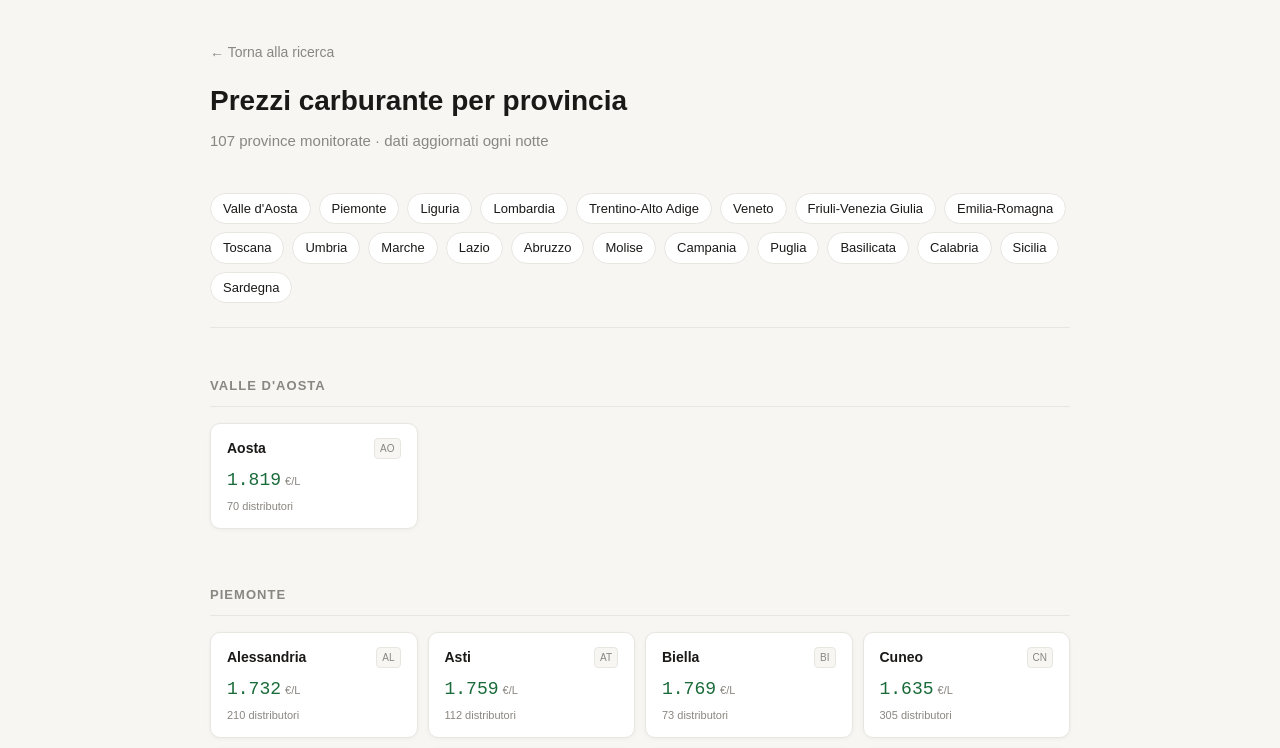
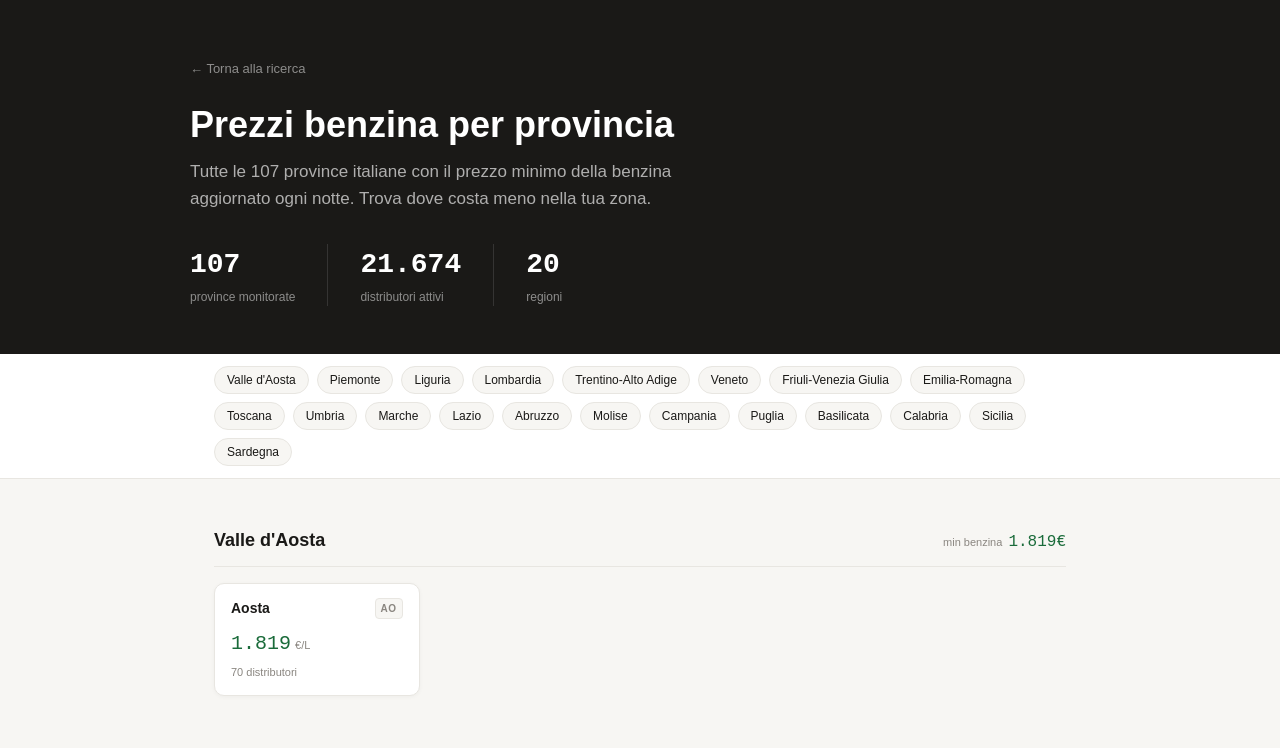
Before and after one commit to YannickMarguerettaz/benzina-economica, a Next.js app: page /province in a window 1280 px wide. Shown: the top 748 px of the page. Built offline with nearby package versions, Linux system fonts and the light colour scheme.

Commit message:
Pagina province: hero, stat bar, nav regioni sticky

```diff
--- a/src/app/province/page.tsx
+++ b/src/app/province/page.tsx
@@ -44,66 +44,89 @@ const REGIONI: Record<string, string[]> = {
   'Sardegna': ['CA', 'NU', 'OR', 'SS', 'SU'],
 };
 
-function getProvince(): Record<string, Provincia[]> {
+function getProvince(): { regioniMap: Record<string, Provincia[]>; totaleDistributori: number } {
   const path = join(process.cwd(), 'public', 'data', 'province.json');
   const tutte: Provincia[] = JSON.parse(readFileSync(path, 'utf-8')).province;
 
   const bySigna: Record<string, Provincia> = {};
+  let totaleDistributori = 0;
   for (const p of tutte) {
     bySigna[p.sigla] = { ...p, nome: NOMI_CORRETTI[p.sigla] ?? p.nome };
+    totaleDistributori += p.totale_distributori;
   }
 
-  const result: Record<string, Provincia[]> = {};
+  const regioniMap: Record<string, Provincia[]> = {};
   for (const [regione, sigle] of Object.entries(REGIONI)) {
-    result[regione] = sigle
+    regioniMap[regione] = sigle
       .map((s) => bySigna[s])
       .filter(Boolean)
       .sort((a, b) => a.nome.localeCompare(b.nome, 'it'));
   }
-  return result;
+  return { regioniMap, totaleDistributori };
 }
 
 export default function PaginaProvince() {
-  const regioniMap = getProvince();
+  const { regioniMap, totaleDistributori } = getProvince();
   const regioni = Object.keys(REGIONI);
 
   return (
-    <main style={{ maxWidth: 900, margin: '0 auto', padding: '40px 20px' }}>
+    <div style={{ background: 'var(--bg)', minHeight: '100vh' }}>
 
-      {/* Header */}
-      <div style={{ marginBottom: 40 }}>
-        <Link href="/" style={{ color: 'var(--muted)', fontSize: 14, textDecoration: 'none' }}>
+      {/* Hero */}
+      <div style={{
+        background: 'var(--text)',
+        color: '#fff',
+        padding: '56px 24px 48px',
+      }}>
+        <div style={{ maxWidth: 900, margin: '0 auto' }}>
+          <Link href="/" style={{ color: 'rgba(255,255,255,0.5)', fontSize: 13, textDecoration: 'none', display: 'inline-block', marginBottom: 24 }}>
             ← Torna alla ricerca
           </Link>
-        <h1 style={{ fontSize: 28, fontWeight: 600, marginTop: 16, marginBottom: 8 }}>
-          Prezzi carburante per provincia
+          <h1 style={{ fontSize: 36, fontWeight: 600, lineHeight: 1.2, marginBottom: 12 }}>
+            Prezzi benzina per provincia
           </h1>
-        <p style={{ color: 'var(--muted)', fontSize: 15 }}>
-          107 province monitorate · dati aggiornati ogni notte
+          <p style={{ fontSize: 17, color: 'rgba(255,255,255,0.65)', maxWidth: 520, lineHeight: 1.6, marginBottom: 32 }}>
+            Tutte le 107 province italiane con il prezzo minimo della benzina aggiornato ogni notte. Trova dove costa meno nella tua zona.
           </p>
+
+          {/* Stat bar */}
+          <div style={{ display: 'flex', gap: 32, flexWrap: 'wrap' }}>
+            <div>
+              <div style={{ fontSize: 28, fontWeight: 600, fontFamily: 'DM Mono, monospace' }}>107</div>
+              <div style={{ fontSize: 12, color: 'rgba(255,255,255,0.5)', marginTop: 2 }}>province monitorate</div>
+            </div>
+            <div style={{ width: 1, background: 'rgba(255,255,255,0.12)' }} />
+            <div>
+              <div style={{ fontSize: 28, fontWeight: 600, fontFamily: 'DM Mono, monospace' }}>
+                {totaleDistributori.toLocaleString('it')}
+              </div>
+              <div style={{ fontSize: 12, color: 'rgba(255,255,255,0.5)', marginTop: 2 }}>distributori attivi</div>
+            </div>
+            <div style={{ width: 1, background: 'rgba(255,255,255,0.12)' }} />
+            <div>
+              <div style={{ fontSize: 28, fontWeight: 600, fontFamily: 'DM Mono, monospace' }}>20</div>
+              <div style={{ fontSize: 12, color: 'rgba(255,255,255,0.5)', marginTop: 2 }}>regioni</div>
+            </div>
+          </div>
+        </div>
       </div>
 
       {/* Ancore regioni */}
-      <div style={{
-        display: 'flex',
-        flexWrap: 'wrap',
-        gap: 8,
-        marginBottom: 48,
-        paddingBottom: 24,
-        borderBottom: '1px solid var(--border)',
-      }}>
+      <div style={{ background: 'var(--surface)', borderBottom: '1px solid var(--border)', position: 'sticky', top: 0, zIndex: 10 }}>
+        <div style={{ maxWidth: 900, margin: '0 auto', padding: '12px 24px', display: 'flex', gap: 8, flexWrap: 'wrap' }}>
           {regioni.map((r) => (
             <a
               key={r}
               href={`#${r.toLowerCase().replace(/[^a-z0-9]+/g, '-')}`}
               style={{
-              fontSize: 13,
-              padding: '5px 12px',
+                fontSize: 12,
+                fontWeight: 500,
+                padding: '4px 12px',
                 border: '1px solid var(--border)',
                 borderRadius: 20,
                 color: 'var(--text)',
                 textDecoration: 'none',
-              background: 'var(--surface)',
+                background: 'var(--bg)',
                 whiteSpace: 'nowrap',
               }}
             >
@@ -111,29 +134,47 @@ export default function PaginaProvince() {
             </a>
           ))}
         </div>
+      </div>
 
-      {/* Sezioni per regione */}
+      {/* Sezioni regioni */}
+      <div style={{ maxWidth: 900, margin: '0 auto', padding: '48px 24px' }}>
         <div style={{ display: 'flex', flexDirection: 'column', gap: 56 }}>
           {regioni.map((regione) => {
             const province = regioniMap[regione] ?? [];
             const anchor = regione.toLowerCase().replace(/[^a-z0-9]+/g, '-');
+            const minBenzina = province.reduce((min, p) => {
+              if (p.min_benzina && p.min_benzina < (min ?? 99)) return p.min_benzina;
+              return min;
+            }, null as number | null);
+
             return (
               <section key={regione} id={anchor}>
-              <h2 style={{
-                fontSize: 13,
-                fontWeight: 600,
-                letterSpacing: '0.08em',
-                textTransform: 'uppercase',
-                color: 'var(--muted)',
+                {/* Intestazione regione */}
+                <div style={{
+                  display: 'flex',
+                  alignItems: 'baseline',
+                  justifyContent: 'space-between',
                   marginBottom: 16,
-                paddingBottom: 10,
+                  paddingBottom: 12,
                   borderBottom: '1px solid var(--border)',
                 }}>
+                  <h2 style={{ fontSize: 18, fontWeight: 600, color: 'var(--text)' }}>
                     {regione}
                   </h2>
+                  <div style={{ display: 'flex', alignItems: 'baseline', gap: 6 }}>
+                    <span style={{ fontSize: 11, color: 'var(--muted)' }}>min benzina</span>
+                    {minBenzina && (
+                      <span className="font-mono" style={{ fontSize: 16, fontWeight: 500, color: 'var(--green)' }}>
+                        {minBenzina.toFixed(3)}€
+                      </span>
+                    )}
+                  </div>
+                </div>
+
+                {/* Griglia province */}
                 <div style={{
                   display: 'grid',
-                gridTemplateColumns: 'repeat(auto-fill, minmax(180px, 1fr))',
+                  gridTemplateColumns: 'repeat(auto-fill, minmax(175px, 1fr))',
                   gap: 10,
                 }}>
                   {province.map((p) => (
@@ -146,20 +187,22 @@ export default function PaginaProvince() {
                           borderRadius: 10,
                           padding: '14px 16px',
                           cursor: 'pointer',
+                          height: '100%',
                         }}
                       >
-                      <div style={{ display: 'flex', justifyContent: 'space-between', alignItems: 'center', marginBottom: 8 }}>
+                        <div style={{ display: 'flex', justifyContent: 'space-between', alignItems: 'center', marginBottom: 10 }}>
                           <span style={{ fontWeight: 600, fontSize: 14, color: 'var(--text)' }}>
                             {p.nome}
                           </span>
                           <span style={{
                             fontSize: 10,
-                          fontWeight: 500,
+                            fontWeight: 600,
                             color: 'var(--muted)',
                             background: 'var(--bg)',
                             border: '1px solid var(--border)',
                             borderRadius: 4,
                             padding: '2px 5px',
+                            letterSpacing: '0.05em',
                           }}>
                             {p.sigla}
                           </span>
@@ -167,14 +210,18 @@ export default function PaginaProvince() {
 
                         {p.min_benzina && (
                           <div style={{ display: 'flex', alignItems: 'baseline', gap: 4 }}>
-                          <span className="font-mono" style={{ fontSize: 18, fontWeight: 500, color: 'var(--green)' }}>
+                            <span className="font-mono" style={{
+                              fontSize: 20,
+                              fontWeight: 500,
+                              color: p.min_benzina === minBenzina ? 'var(--green)' : 'var(--text)',
+                            }}>
                               {p.min_benzina.toFixed(3)}
                             </span>
                             <span style={{ fontSize: 11, color: 'var(--muted)' }}>€/L</span>
                           </div>
                         )}
 
-                      <div style={{ fontSize: 11, color: 'var(--muted)', marginTop: 4 }}>
+                        <div style={{ fontSize: 11, color: 'var(--muted)', marginTop: 5 }}>
                           {p.totale_distributori} distributori
                         </div>
                       </div>
@@ -185,6 +232,8 @@ export default function PaginaProvince() {
             );
           })}
         </div>
-    </main>
+      </div>
+
+    </div>
   );
 }
```
Lines whose indentation alone changed are shown as unchanged.
